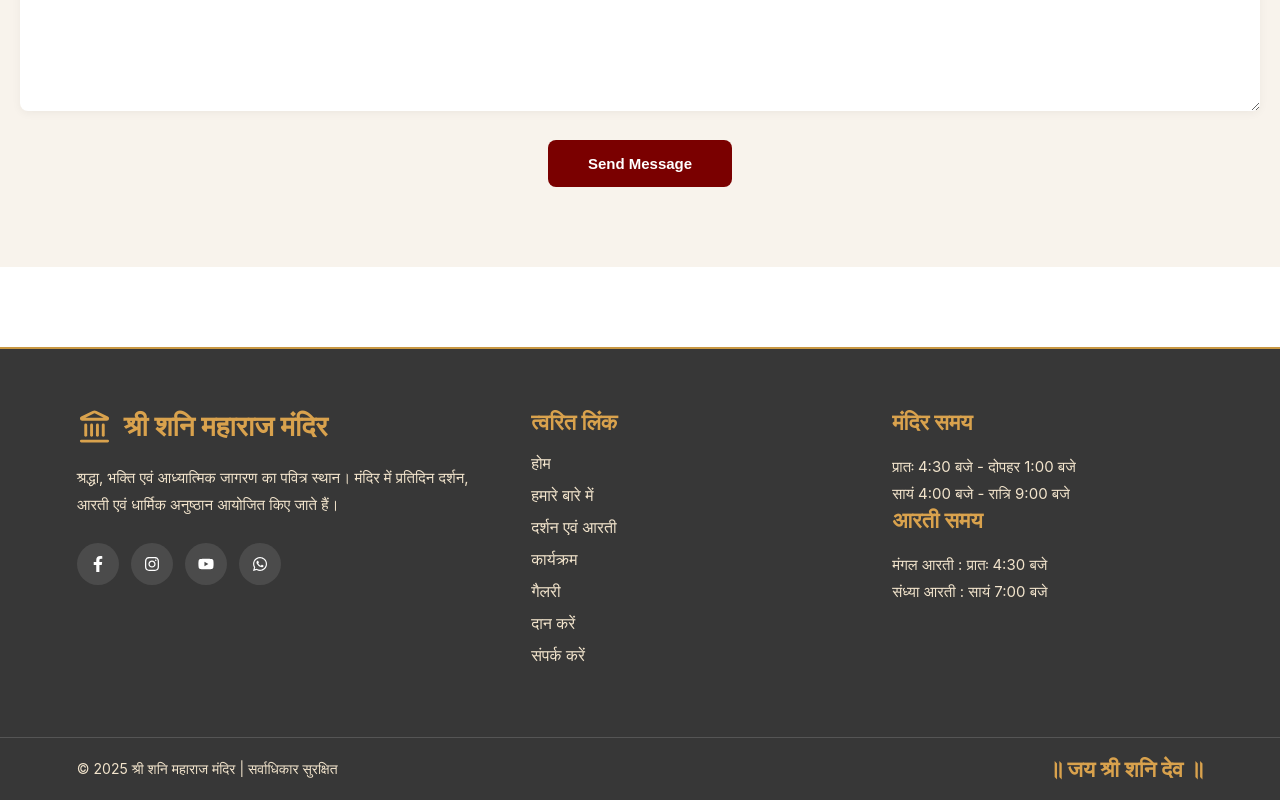
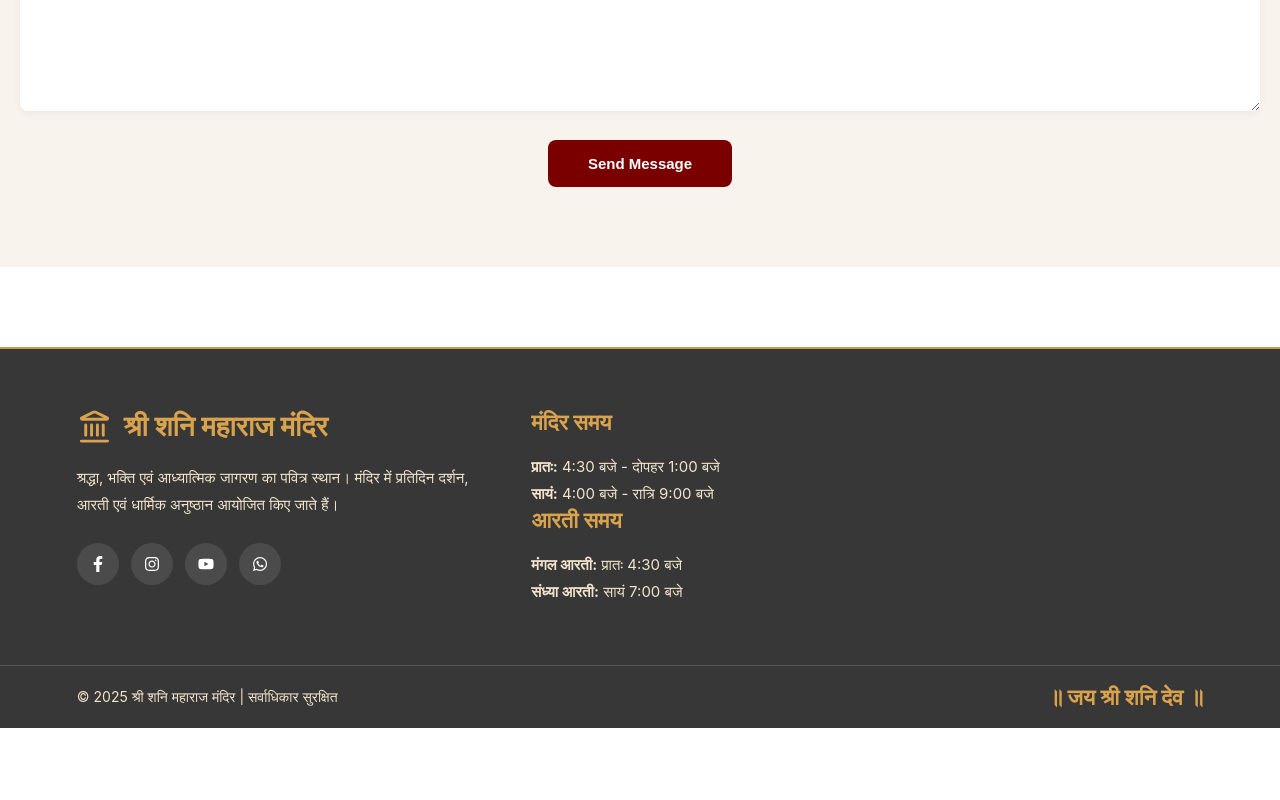
Before and after one commit to DIKSHITS/tp, a React (Create React App) app: page /contact in a window 1280 px wide. Shown: the part 1034-1834 px from the top of the page. After the commit the page ends 1762 px from the top, so only its background shows below. Built offline with nearby package versions, Linux system fonts and the light colour scheme.

Commit message:
first commit

```diff
--- a/src/components/ContactPage.jsx
+++ b/src/components/ContactPage.jsx
@@ -39,7 +39,7 @@ function ContactPage() {
             </div>
             <div>
               <h4>Phone Number</h4>
-              <p>+91 9876543210</p>
+              <p>+91 7250011111</p>
             </div>
           </div>
 
--- a/src/components/Footer.jsx
+++ b/src/components/Footer.jsx
@@ -13,12 +13,10 @@ import {
 function Footer() {
   return (
     <footer className="footer">
-
       <div className="footer-container">
 
         {/* Temple Info */}
         <div className="footer-col">
-
           <div className="footer-logo">
             <Landmark size={35} />
             <h2>श्री शनि महाराज मंदिर</h2>
@@ -31,63 +29,50 @@ function Footer() {
           </p>
 
           <div className="social-icons">
-
-            <a href="/">
+            <a href="/" aria-label="Facebook">
               <FaFacebookF />
             </a>
 
-            <a href="/">
+            <a href="/" aria-label="Instagram">
               <FaInstagram />
             </a>
 
-            <a href="/">
+            <a href="/" aria-label="YouTube">
               <FaYoutube />
             </a>
 
-            <a href="/">
+            <a href="/" aria-label="WhatsApp">
               <FaWhatsapp />
             </a>
-
           </div>
-
-        </div>
-
-        {/* Quick Links */}
-        <div className="footer-col">
-
-          <h3>त्वरित लिंक</h3>
-
-          <ul>
-            <li>होम</li>
-            <li>हमारे बारे में</li>
-            <li>दर्शन एवं आरती</li>
-            <li>कार्यक्रम</li>
-            <li>गैलरी</li>
-            <li>दान करें</li>
-            <li>संपर्क करें</li>
-          </ul>
-
         </div>
 
         {/* Temple Timing */}
         <div className="footer-col">
-
           <h3>मंदिर समय</h3>
 
-          <p>प्रातः 4:30 बजे - दोपहर 1:00 बजे</p>
-          <p>सायं 4:00 बजे - रात्रि 9:00 बजे</p>
+          <p>
+            <strong>प्रातः:</strong> 4:30 बजे - दोपहर 1:00 बजे
+          </p>
+
+          <p>
+            <strong>सायं:</strong> 4:00 बजे - रात्रि 9:00 बजे
+          </p>
 
           <h4>आरती समय</h4>
 
-          <p>मंगल आरती : प्रातः 4:30 बजे</p>
-          <p>संध्या आरती : सायं 7:00 बजे</p>
+          <p>
+            <strong>मंगल आरती:</strong> प्रातः 4:30 बजे
+          </p>
 
+          <p>
+            <strong>संध्या आरती:</strong> सायं 7:00 बजे
+          </p>
         </div>
 
       </div>
 
       <div className="footer-bottom">
-
         <p>
           © 2025 श्री शनि महाराज मंदिर | सर्वाधिकार सुरक्षित
         </p>
@@ -95,9 +80,7 @@ function Footer() {
         <span>
           ॥ जय श्री शनि देव ॥
         </span>
-
       </div>
-
     </footer>
   );
 }
```
